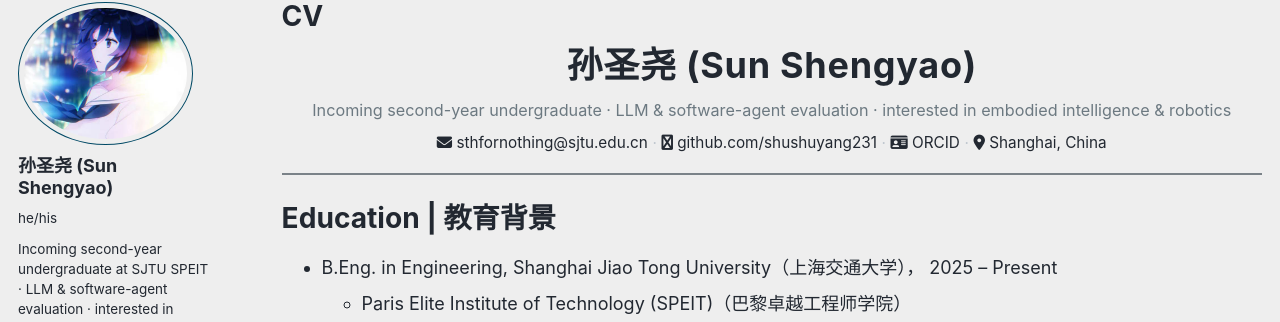
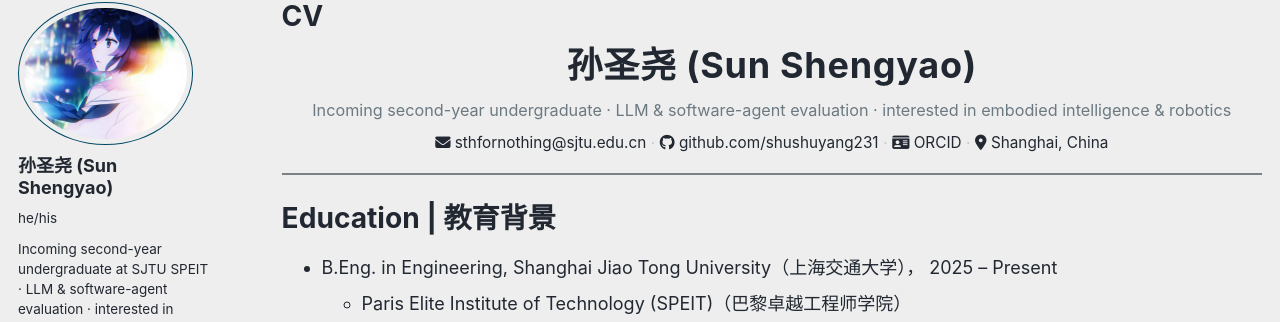
Before and after one commit to shushuyang231/shushuyang231.github.io, a Jekyll site: the page built from _pages/cv.md, in a window 1280 px wide. Shown: the part 97-419 px from the top of the page. Built offline with Jekyll 4.4.1, drawn with Linux system fonts in a browser that asks for light colours; some web fonts are replaced; a script bundle is joined from its source files by our own code; library files that are not in the unit come from our copies.

Commit message:
Fix Font Awesome icons: use FA5 syntax (fas/fab instead of fa)

```diff
--- a/_pages/cv.md
+++ b/_pages/cv.md
@@ -14,13 +14,13 @@
   <h1 class="cv-name">{{ site.author.name }}</h1>
   <p class="cv-tagline">Incoming second-year undergraduate · LLM &amp; software-agent evaluation · interested in embodied intelligence &amp; robotics</p>
   <div class="cv-contact">
-    <a href="mailto:{{ site.author.email }}"><i class="fa fa-envelope" aria-hidden="true"></i> {{ site.author.email }}</a>
+    <a href="mailto:{{ site.author.email }}"><i class="fas fa-envelope" aria-hidden="true"></i> {{ site.author.email }}</a>
     <span class="cv-sep">·</span>
-    <a href="https://github.com/{{ site.author.github }}"><i class="fa fa-github" aria-hidden="true"></i> github.com/{{ site.author.github }}</a>
+    <a href="https://github.com/{{ site.author.github }}"><i class="fab fa-github" aria-hidden="true"></i> github.com/{{ site.author.github }}</a>
     <span class="cv-sep">·</span>
-    <a href="{{ site.author.orcid }}"><i class="fa fa-id-card" aria-hidden="true"></i> ORCID</a>
+    <a href="{{ site.author.orcid }}"><i class="fas fa-id-card" aria-hidden="true"></i> ORCID</a>
     <span class="cv-sep">·</span>
-    <span><i class="fa fa-map-marker-alt" aria-hidden="true"></i> {{ site.author.location }}</span>
+    <span><i class="fas fa-map-marker-alt" aria-hidden="true"></i> {{ site.author.location }}</span>
   </div>
 </div>
 
@@ -67,7 +67,7 @@
 <!-- ====== EXPORT BUTTON ====== -->
 <div class="cv-print-btn">
   <button onclick="window.print()" class="btn btn--primary">
-    <i class="fa fa-file-pdf" aria-hidden="true"></i> Export as PDF
+    <i class="fas fa-file-pdf" aria-hidden="true"></i> Export as PDF
   </button>
 </div>
 
```
